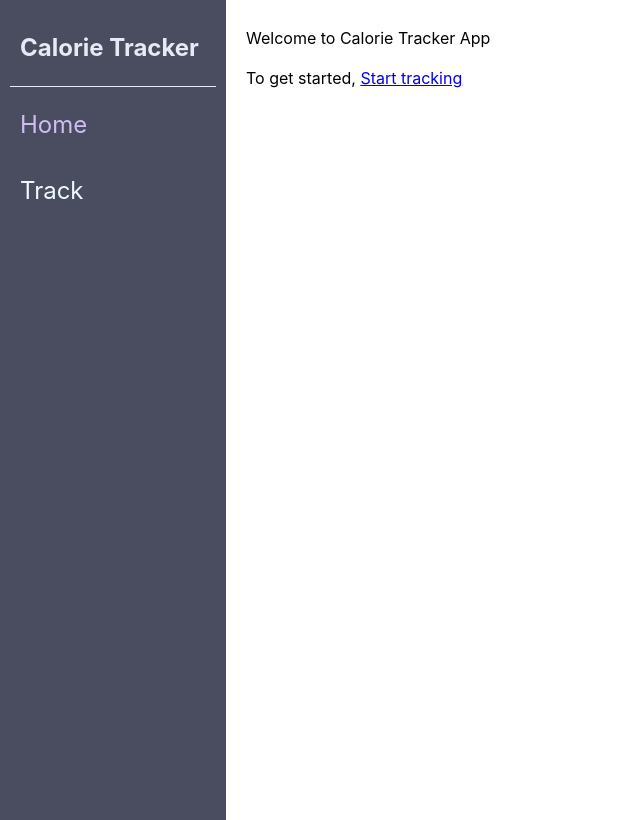
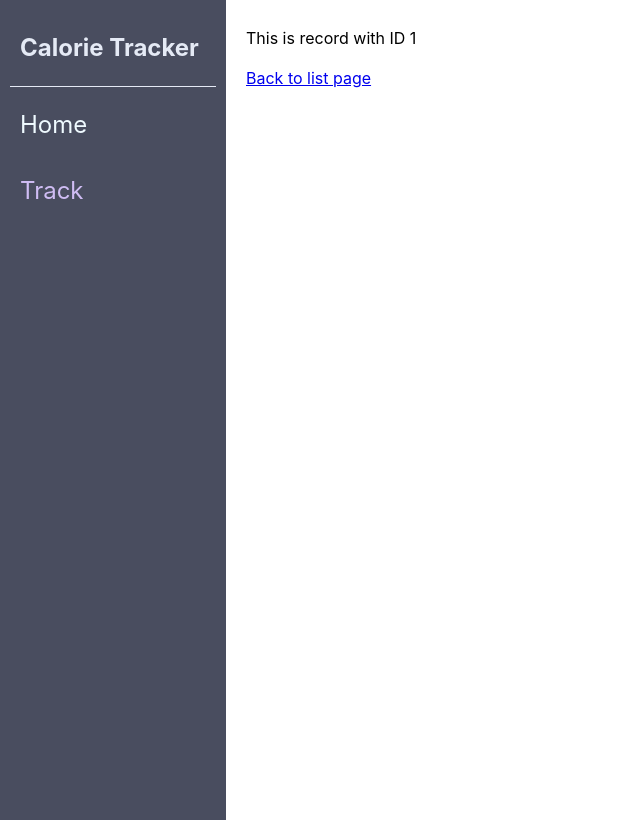
Before and after one commit to tasneemsaeed23/calorie-tracker, a React (Vite) app: page /track/1 in a window 1280 px wide. Before the commit this address led to /. Shown: the whole page, without its empty margins (0-640 px from the left). Built offline with nearby package versions, Linux system fonts and the light colour scheme.

Commit message:
Dynamic routes

```diff
--- /dev/null
+++ b/src/Pages/DetailPage.jsx
@@ -0,0 +1,13 @@
+import { Link, useParams } from "react-router-dom";
+
+export function DetailPage() {
+  const params = useParams();
+  return (
+    <>
+      <p>This is record with ID {params.recordId}</p>
+      <Link to=".." relative="path">
+        Back to list page
+      </Link>
+    </>
+  );
+}
--- a/src/Pages/index.js
+++ b/src/Pages/index.js
@@ -2,3 +2,4 @@ export * from "./LandingPage";
 export * from "./TrackPage";
 export * from "./PageLayout";
 export * from "./ErrorPage";
+export * from "./DetailPage";
--- a/src/components/CalorieRecordsSection/RecordList.jsx
+++ b/src/components/CalorieRecordsSection/RecordList.jsx
@@ -2,6 +2,7 @@ import CalorieRecord from "./CalorieRecord";
 import styles from "./RecordList.module.css";
 import { useContext } from "react";
 import { AppContext } from "./../../AppContext";
+import { Link } from "react-router-dom";
 
 function RecordList(props) {
   const { totalCalories } = useContext(AppContext);
@@ -9,12 +10,10 @@ function RecordList(props) {
     <ul className={styles["record-list"]}>
       {props.records.map((record) => (
         <li className={styles["list-item"]} key={record.id}>
-          <CalorieRecord
-            date={record.date}
-            meal={record.meal}
-            content={record.content}
-            calories={record.calories}
-          />
+          <Link to={`/track/${record.id}`}>
+            {" "}
+            <CalorieRecord {...record} />{" "}
+          </Link>
         </li>
       ))}
     </ul>
```
Also changed, not shown: src/App.jsx (+11 -1 lines).
